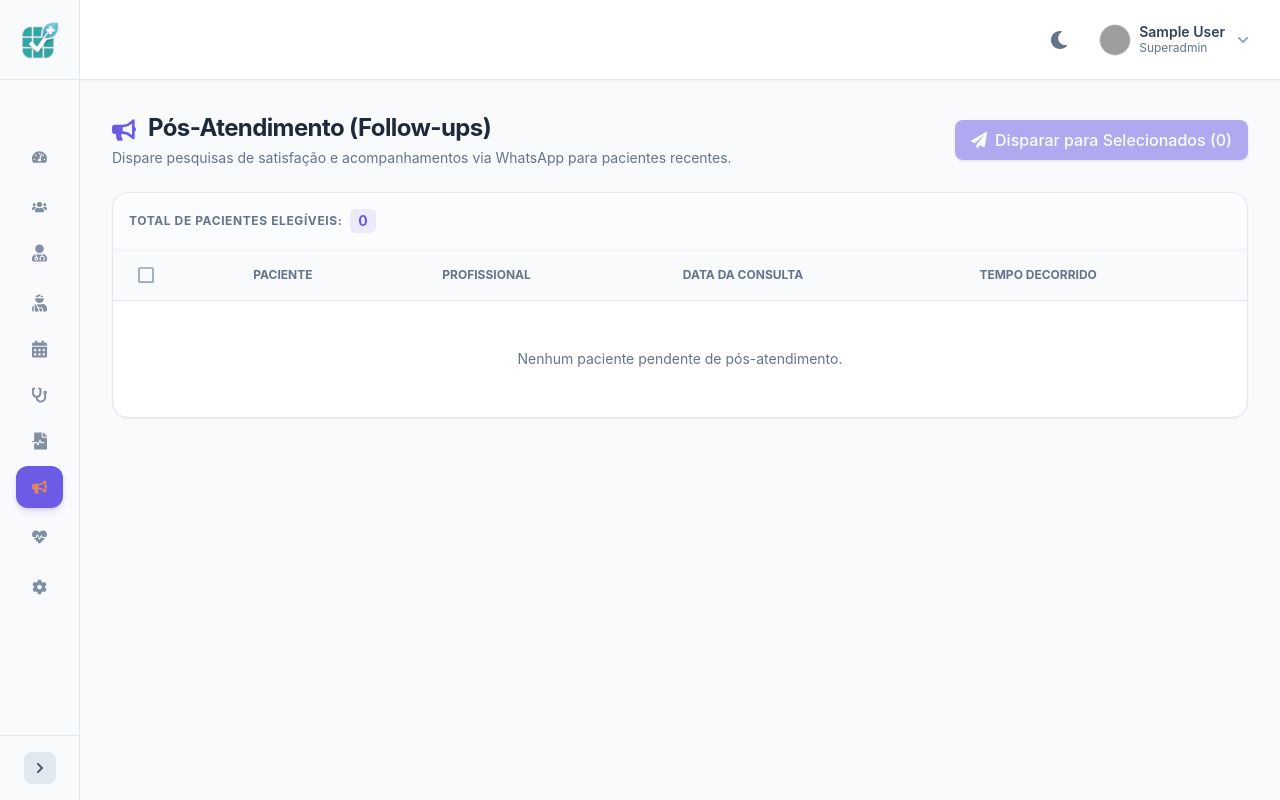
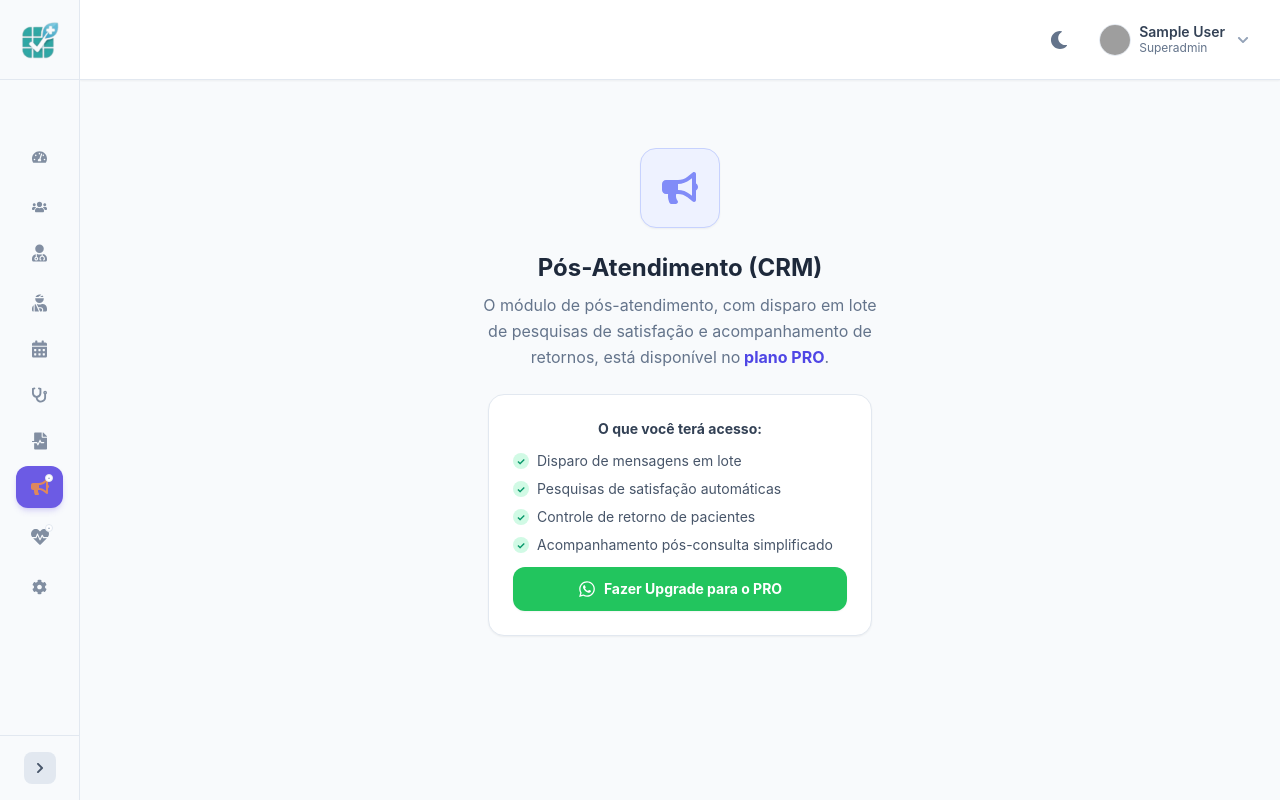
Before and after one commit to mateusdev2311/front-sisagenda, a React (Vite) app: page /follow-ups in a window 1280 px wide. Built offline with nearby package versions, Linux system fonts and the light colour scheme; no server answers; sample sign-in values are in the browser's storage; grey boxes are pictures that could not be loaded.

Commit message:
feat: introduce Follow-ups page for managing and sending bulk messages with a PRO plan paywall, and add new Settings page and Sidebar component.

```diff
--- a/src/components/Sidebar.jsx
+++ b/src/components/Sidebar.jsx
@@ -1,9 +1,17 @@
-import { useState } from 'react';
+import { useState, useEffect } from 'react';
 import { NavLink } from 'react-router-dom';
-import { FaHeartbeat, FaTachometerAlt, FaUsers, FaUserMd, FaUserInjured, FaCalendarAlt, FaFileMedicalAlt, FaBullhorn, FaCog, FaBuilding, FaStethoscope, FaChevronLeft, FaChevronRight } from 'react-icons/fa';
+import { FaHeartbeat, FaTachometerAlt, FaUsers, FaUserMd, FaUserInjured, FaCalendarAlt, FaFileMedicalAlt, FaBullhorn, FaCog, FaBuilding, FaStethoscope, FaChevronLeft, FaChevronRight, FaLock } from 'react-icons/fa';
+import { getCompanyInfo } from '../services/aiService';
 
 const Sidebar = ({ isOpen, setIsOpen }) => {
     const [isCollapsed, setIsCollapsed] = useState(true);
+    const [companyPlan, setCompanyPlan] = useState('pro'); // Default to pro to avoid flickering, will update
+
+    useEffect(() => {
+        getCompanyInfo()
+            .then(res => setCompanyPlan(res.data?.plan || 'free'))
+            .catch(() => setCompanyPlan('free'));
+    }, []);
 
     const linkClass = ({ isActive }) =>
         `flex items-center gap-3 px-4 py-3 rounded-xl transition-all duration-200 mt-1 overflow-hidden whitespace-nowrap ${isActive
@@ -105,17 +113,49 @@ const Sidebar = ({ isOpen, setIsOpen }) => {
                                 </NavLink>
                             </li>
                             <li>
-                                <NavLink to="/follow-ups" className={linkClass} title="Pós-Atendimento">
-                                    <FaBullhorn className={`text-lg opacity-80 text-orange-400 ${isCollapsed ? 'mx-auto' : ''}`} />
-                                    {!isCollapsed && <span>Pós-Atendimento</span>}
+                                <NavLink
+                                    to="/follow-ups"
+                                    className={linkClass}
+                                    title="Pós-Atendimento"
+                                >
+                                    <div className="relative">
+                                        <FaBullhorn className={`text-lg opacity-80 text-orange-400 ${isCollapsed ? 'mx-auto' : ''}`} />
+                                        {companyPlan !== 'pro' && (
+                                            <FaLock className="absolute -top-1 -right-1 text-[8px] text-slate-400 bg-white rounded-full p-0.5 border border-slate-200" />
+                                        )}
+                                    </div>
+                                    {!isCollapsed && (
+                                        <span className="flex items-center justify-between flex-1">
+                                            Pós-Atendimento
+                                            {companyPlan !== 'pro' && (
+                                                <span className="ml-2 px-1.5 py-0.5 bg-indigo-100 text-indigo-600 text-[9px] font-bold rounded uppercase tracking-tighter">PRO</span>
+                                            )}
+                                        </span>
+                                    )}
                                 </NavLink>
                             </li>
 
                             <li className={titleClass}>Financeiro</li>
                             <li>
-                                <NavLink to="/financial" className={linkClass} title="Faturamento">
-                                    <FaHeartbeat className={`text-lg opacity-80 ${isCollapsed ? 'mx-auto' : ''}`} />
-                                    {!isCollapsed && <span>Faturamento</span>}
+                                <NavLink
+                                    to="/financial"
+                                    className={linkClass}
+                                    title="Faturamento"
+                                >
+                                    <div className="relative">
+                                        <FaHeartbeat className={`text-lg opacity-80 ${isCollapsed ? 'mx-auto' : ''}`} />
+                                        {companyPlan === 'free' && (
+                                            <FaLock className="absolute -top-1 -right-1 text-[8px] text-slate-400 bg-white rounded-full p-0.5 border border-slate-200" />
+                                        )}
+                                    </div>
+                                    {!isCollapsed && (
+                                        <span className="flex items-center justify-between flex-1">
+                                            Faturamento
+                                            {companyPlan === 'free' && (
+                                                <span className="ml-2 px-1.5 py-0.5 bg-emerald-100 text-emerald-600 text-[9px] font-bold rounded uppercase tracking-tighter">START</span>
+                                            )}
+                                        </span>
+                                    )}
                                 </NavLink>
                             </li>
                         </>
--- a/src/pages/FollowUpsPage.jsx
+++ b/src/pages/FollowUpsPage.jsx
@@ -1,8 +1,9 @@
 import { useState, useEffect } from 'react';
 import axios from '../api/axiosConfig';
 import toast from 'react-hot-toast';
-import { FaBullhorn, FaCheck, FaCheckSquare, FaRegSquare, FaPaperPlane, FaUserInjured, FaUserMd, FaCalendarCheck, FaClock, FaSpinner } from 'react-icons/fa';
+import { FaBullhorn, FaCheck, FaCheckSquare, FaRegSquare, FaPaperPlane, FaUserInjured, FaUserMd, FaCalendarCheck, FaClock, FaSpinner, FaWhatsapp, FaGem } from 'react-icons/fa';
 import Pagination from '../components/Pagination';
+import { getCompanyInfo } from '../services/aiService';
 
 const FollowUpsPage = () => {
     const [followUps, setFollowUps] = useState([]);
@@ -11,6 +12,7 @@ const FollowUpsPage = () => {
     const [currentPage, setCurrentPage] = useState(1);
     const [isLoading, setIsLoading] = useState(true);
     const [isSending, setIsSending] = useState(false);
+    const [companyPlan, setCompanyPlan] = useState(null); // null = loading
 
     // Checkbox selections
     const [selectedRows, setSelectedRows] = useState([]);
@@ -18,6 +20,10 @@ const FollowUpsPage = () => {
     const ITEMS_PER_PAGE = 20;
 
     useEffect(() => {
+        getCompanyInfo()
+            .then(res => setCompanyPlan(res.data?.plan || 'free'))
+            .catch(() => setCompanyPlan('free'));
+
         fetchFollowUps(currentPage);
     }, [currentPage]);
 
@@ -99,6 +105,58 @@ const FollowUpsPage = () => {
             setIsSending(false);
         }
     };
+    // ── Paywall para planos que não são PRO ──────────────────────────────────
+    if (companyPlan !== null && companyPlan !== 'pro') {
+        return (
+            <div className="flex flex-col items-center justify-center min-h-[70vh] gap-6 animate-in fade-in duration-500">
+                <div className="w-20 h-20 rounded-2xl bg-indigo-50 border border-indigo-200 flex items-center justify-center relative shadow-sm">
+                    <FaBullhorn className="text-indigo-400 text-4xl" />
+                </div>
+                <div className="text-center max-w-md px-4">
+                    <h2 className="text-2xl font-bold text-slate-800 mb-2">Pós-Atendimento (CRM)</h2>
+                    <p className="text-slate-500 leading-relaxed">
+                        O módulo de pós-atendimento, com disparo em lote de pesquisas de satisfação e acompanhamento de retornos,
+                        está disponível no
+                        <span className="font-bold text-indigo-600"> plano PRO</span>.
+                    </p>
+                </div>
+                <div className="bg-white border border-slate-200 rounded-2xl p-6 shadow-sm max-w-sm w-full space-y-3">
+                    <p className="text-sm font-bold text-slate-700 text-center">O que você terá acesso:</p>
+                    <ul className="space-y-2 text-sm text-slate-600">
+                        {[
+                            'Disparo de mensagens em lote',
+                            'Pesquisas de satisfação automáticas',
+                            'Controle de retorno de pacientes',
+                            'Acompanhamento pós-consulta simplificado'
+                        ].map(f => (
+                            <li key={f} className="flex items-center gap-2">
+                                <span className="w-4 h-4 rounded-full bg-emerald-100 text-emerald-600 flex items-center justify-center text-[10px] font-bold flex-shrink-0">✓</span>
+                                {f}
+                            </li>
+                        ))}
+                    </ul>
+                    <a
+                        href={`https://wa.me/5538999748911?text=${encodeURIComponent(`Olá! Tenho interesse em fazer upgrade do meu plano no Sisagenda para o plano PRO para liberar o módulo de Pós-Atendimento. Poderia me enviar mais informações?`)}`}
+                        target="_blank"
+                        rel="noopener noreferrer"
+                        className="w-full flex items-center justify-center gap-2 py-3 mt-2 bg-green-500 hover:bg-green-600 text-white font-bold rounded-xl text-sm transition-all shadow-sm"
+                    >
+                        <FaWhatsapp className="text-lg" />
+                        Fazer Upgrade para o PRO
+                    </a>
+                </div>
+            </div>
+        );
+    }
+
+    if (companyPlan === null) {
+        return (
+            <div className="flex flex-col items-center justify-center min-h-[60vh] text-slate-400 gap-3">
+                <FaSpinner className="animate-spin text-3xl text-primary/30" />
+                <span className="text-sm font-medium">Verificando acesso...</span>
+            </div>
+        );
+    }
 
     return (
         <div className="space-y-6 animate-in slide-in-from-bottom-4 duration-500 fade-in">
```
Also changed, not shown: src/pages/SettingsPage.jsx (+25 -5 lines).
